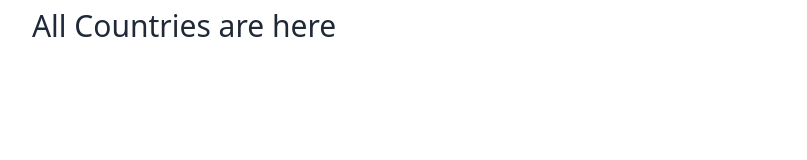
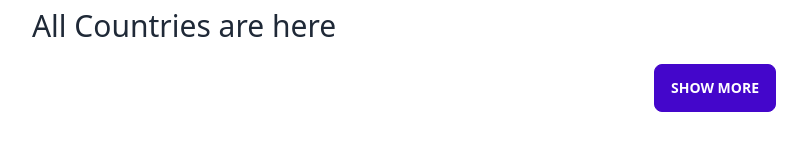
Before and after one commit to mrnalve/rest-country-api, a plain HTML site: page index.html in a window 1280 px wide. Shown: the whole page, without its empty margins (456-1263 px from the left). Drawn offline with nearby package versions, Linux system fonts and the light colour scheme; no server answers.

Commit message:
Complete project and 'show all' button added

```diff
--- a/index.html
+++ b/index.html
@@ -26,11 +26,14 @@
         <input type="checkbox" id="my-modal" class="modal-toggle" />
         <div class="modal ">
           <div id="modalBox" class="modal-box">
-
           </div>
         </div>
       </div>
+      <div class="text-end lg:px-12 my-3">
+        <button id="showMoreData" onclick="showMoreData()" class="btn btn-active btn-primary">Show more</button>
+      </div>
     </section>
+
     <script src="./js/script.js"></script>
   </body>
 </html>
--- a/js/script.js
+++ b/js/script.js
@@ -3,9 +3,21 @@ loadCountry = () => {
     fetch("https://restcountries.com/v3.1/all")
         .then((res) => res.json())
         .then((data) => {
+            displayCountry(data.slice(0, 6));
+        });
+};
+// show all country
+showMoreData = () => {
+    fetch("https://restcountries.com/v3.1/all")
+        .then((res) => res.json())
+        .then((data) => {
             displayCountry(data);
         });
-};
+    let showMoreData = document.getElementById("showMoreData");
+    let showLessData = document.getElementById('showLessData')
+    showMoreData.style.display = 'none'
+    showLessData.removeAttribute('style')
+}
 
 // display all country in web page
 displayCountry = (countries) => {
@@ -55,7 +67,7 @@ displayCountryDetail = (detail) => {
     let modalBox = document.getElementById('modalBox')
     modalBox.innerHTML = ''; // clear previous content
     let modalDiv = document.createElement('div')
-    let {name, flags, cca2, capital, region, area, maps, population, continents} = detail
+    let { name, flags, cca2, capital, region, area, maps, population, continents } = detail
     modalDiv.innerHTML = `
         <h1 class="text-2xl font-bold my-2">Name:- ${name.common}</h1>
         <img class="w-72" src="${flags.png}" alt="">
```
